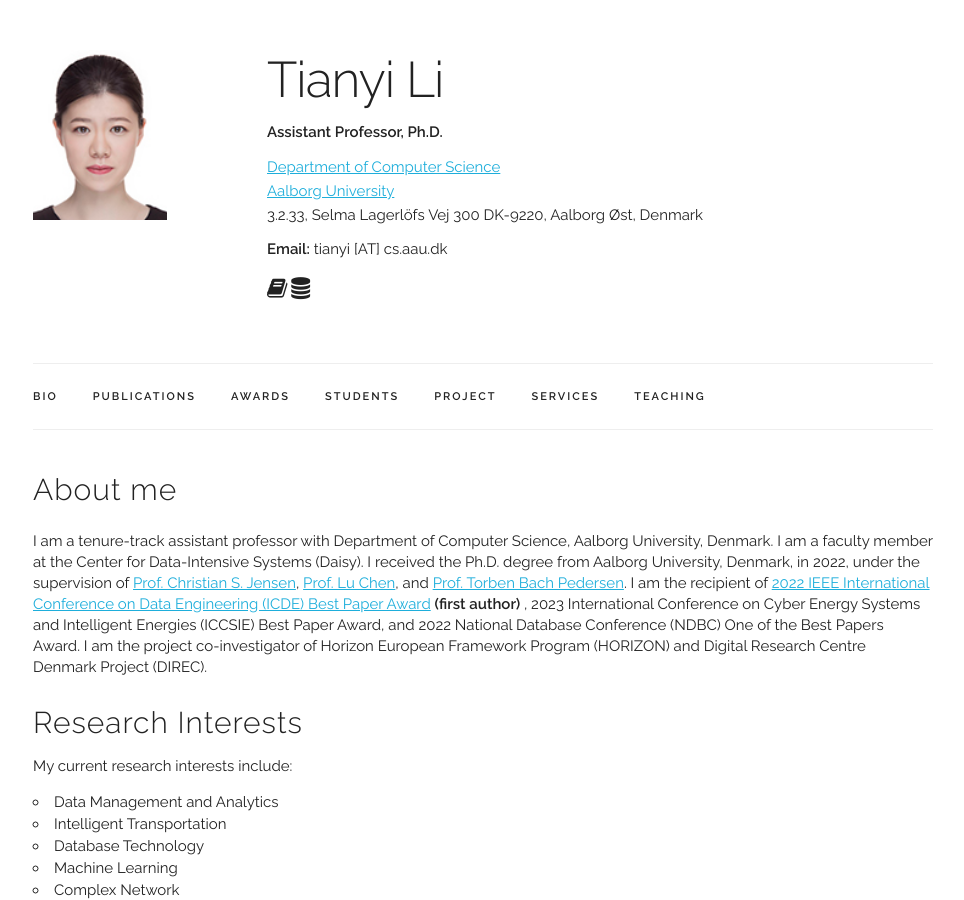
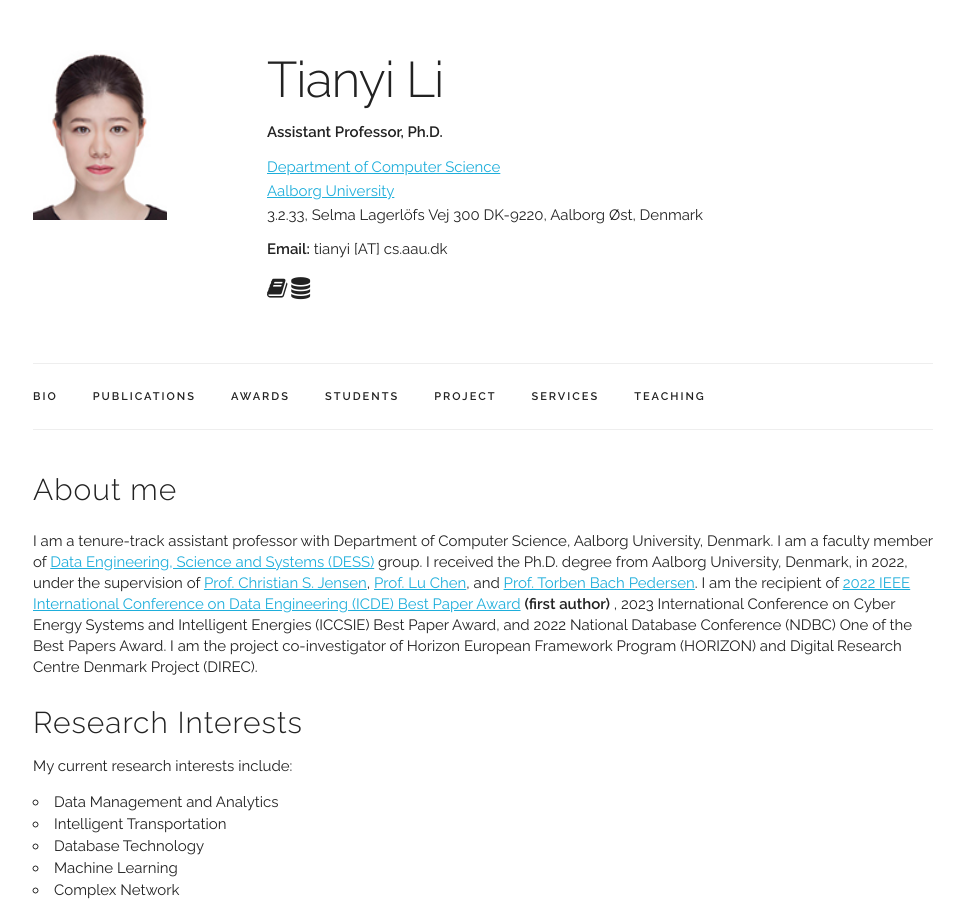
Before and after one commit to litianyi-cs-dkaau/litianyi-cs-dkaau.github.io, a Jekyll site: the page built from index.html, in a window 1280 px wide and 900 px high. Shown: the whole window, without its empty margins (157-1121 px from the left). Built offline with Jekyll 4.4.1, drawn with Linux system fonts in a browser that asks for light colours.

Commit message:
Update index.html

```diff
--- a/index.html
+++ b/index.html
@@ -11,7 +11,7 @@ I recieved the Ph.D. degree from Aalborg University, Denmark, in 2022, under the
 I was a recipient of <a href="https://icde2022.ieeecomputer.my/best-papers/">ICDE 2022 Best Paper</a>, NDBC 2022 One of the Best Papers, and ICCSIE 2022 Best Paper.
 I have served on the Program Committees of top conferences including ICDE, KDD, AAAI, etc, and as a reviewer of prestigious journals including VLDBJ, TKDE, TNSE, etc.  </p> -->
   <p style="line-height:1.4">
-  I am a tenure-track assistant professor with Department of Computer Science, Aalborg University, Denmark. I am a faculty member at the Center for Data-Intensive Systems (Daisy).
+  I am a tenure-track assistant professor with Department of Computer Science, Aalborg University, Denmark. I am a faculty member of <a href="https://www.cs.aau.dk/research/Data-Engineering-Science-and-Systems"> Data Engineering, Science and Systems (DESS)</a> group.
     I received the Ph.D. degree from Aalborg University, Denmark, in 2022, under the supervision of <a href="https://csj.cs.aau.dk" target="_blank">Prof. Christian S. Jensen</a>, <a href="https://person.zju.edu.cn/en/luchen" target="_blank">Prof. Lu Chen</a>, and <a href="https://homes.cs.aau.dk/~tbp/" target="_blank">Prof. Torben Bach Pedersen</a>.
    I am the recipient of <a href="https://icde2022.ieeecomputer.my/best-papers/" target="_blank"> 2022 IEEE International Conference on Data Engineering (ICDE) Best Paper Award</a> <b>(first author) </b>, 2023 International Conference on Cyber Energy Systems and Intelligent Energies (ICCSIE) Best Paper Award, and 2022 National Database Conference (NDBC) One of the Best Papers Award.
     I am the project co-investigator of Horizon European Framework Program (HORIZON) and Digital Research Centre Denmark Project (DIREC).</p>
```
